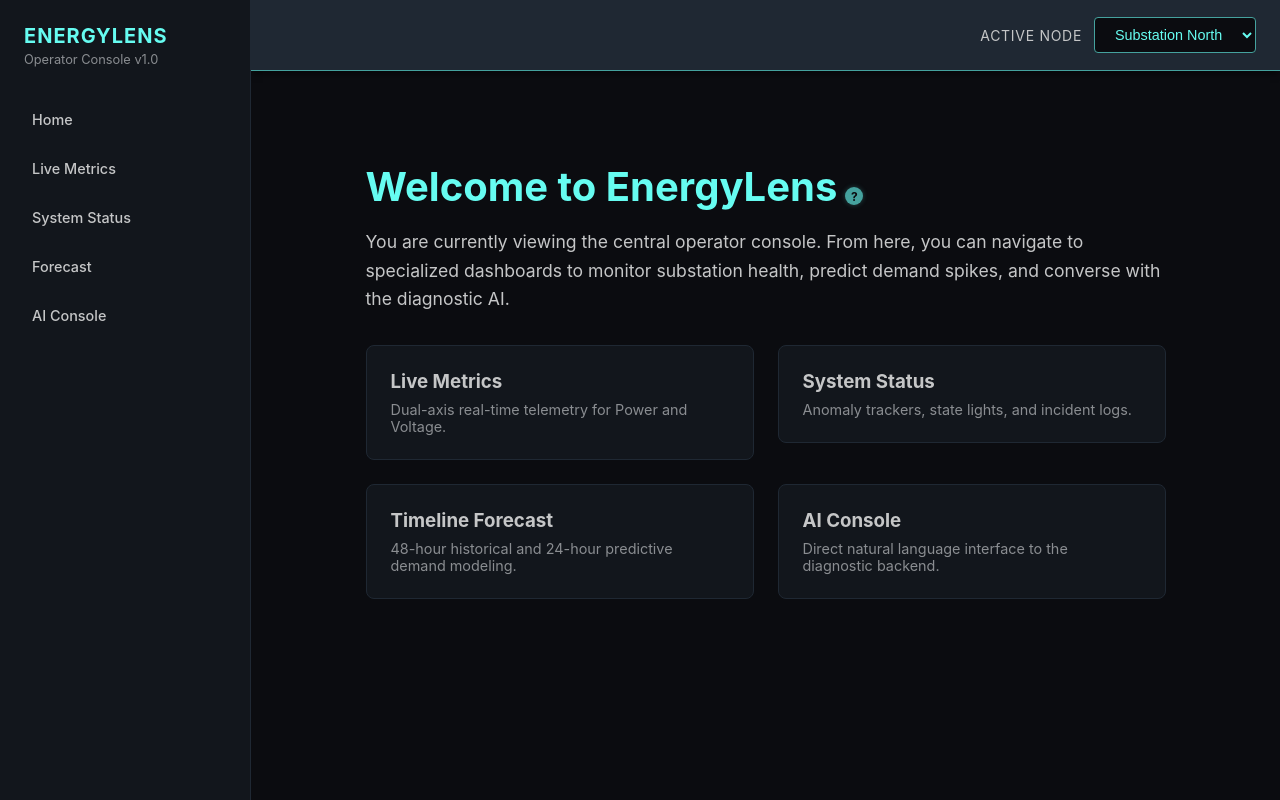
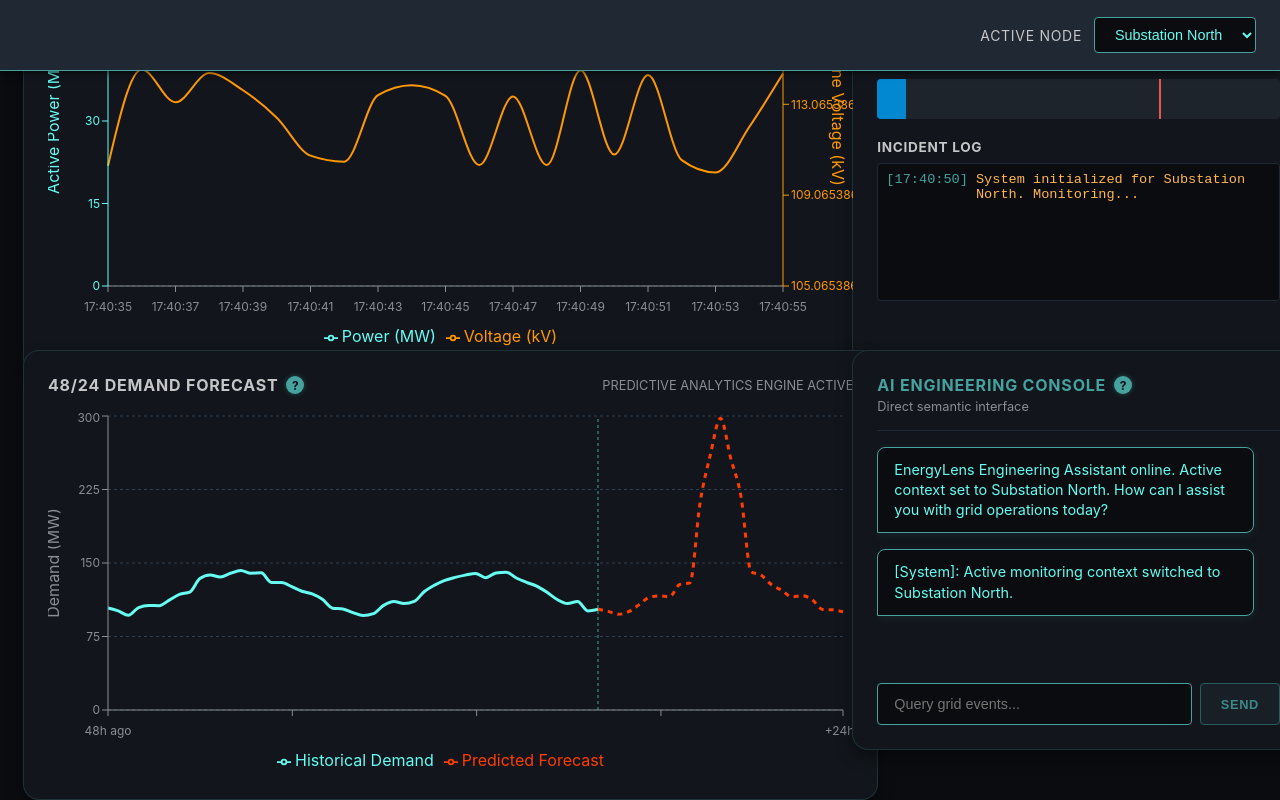
Before and after one commit to v4sud3v/EnergyLens, a Next.js app in the folder frontend/: page / in a window 1280 px wide. Built offline with nearby package versions, Linux system fonts and the light colour scheme.

Commit message:
refactor: standardize component UI styling and simplify application navigation by removing redundant route pages

```diff
--- a/frontend/app/components/AIChatConsole.tsx
+++ b/frontend/app/components/AIChatConsole.tsx
@@ -7,6 +7,8 @@ interface Message {
   sender: 'user' | 'ai';
   text: string;
 }
+
+import InfoTooltip from './InfoTooltip';
 
 export default function AIChatConsole({ activeNode }: { activeNode: string }) {
   const [messages, setMessages] = useState<Message[]>([
@@ -91,21 +93,33 @@ export default function AIChatConsole({ activeNode }: { activeNode: string }) {
       flexDirection: 'column',
       height: '100%',
       width: '100%',
-      backgroundColor: '#12161c', // Match sidebar bg
+      backgroundColor: '#12161c',
+      borderRadius: '16px',
+      padding: '24px',
+      border: '1px solid rgba(69, 162, 158, 0.2)',
+      boxShadow: '0 8px 16px rgba(0,0,0,0.4)',
       position: 'relative'
     }}>
       {/* Header Area */}
       <div style={{
         padding: '0 0 16px 0',
         borderBottom: '1px solid #1f2833',
-        flexShrink: 0
+        flexShrink: 0,
+        display: 'flex',
+        justifyContent: 'space-between',
+        alignItems: 'flex-start'
       }}>
+        <div>
+          <div style={{ display: 'flex', alignItems: 'center' }}>
             <h3 style={{ margin: 0, color: '#45a29e', fontSize: '1rem', textTransform: 'uppercase', letterSpacing: '0.05em' }}>
               AI Engineering Console
             </h3>
+            <InfoTooltip text="Ask the diagnostic backend questions about current telemetry, anomalies, or historical trends. The AI automatically contextualizes responses based on the Active Node." />
+          </div>
           <p style={{ margin: '4px 0 0 0', fontSize: '0.8rem', color: '#8a8d91' }}>
             Direct semantic interface
           </p>
+        </div>
       </div>
 
       {/* Sub-Component A: The Dialogue Feed */}
--- a/frontend/app/components/ClientLayout.tsx
+++ b/frontend/app/components/ClientLayout.tsx
@@ -2,7 +2,6 @@
 
 import React from 'react';
 import { NodeProvider } from '../context/NodeContext';
-import Sidebar from './Sidebar';
 import Header from './Header';
 
 export default function ClientLayout({ children }: { children: React.ReactNode }) {
@@ -10,19 +9,17 @@ export default function ClientLayout({ children }: { children: React.ReactNode }
     <NodeProvider>
       <div style={{
         display: 'flex',
+        flexDirection: 'column',
         height: '100vh',
         width: '100vw',
         backgroundColor: '#0b0c10',
         color: '#c5c6c7',
         fontFamily: "'Inter', system-ui, -apple-system, sans-serif"
       }}>
-        <Sidebar />
-        <div style={{ flex: 1, display: 'flex', flexDirection: 'column', minWidth: 0 }}>
-          <Header />
-          <main style={{ flex: 1, overflowY: 'auto', padding: '24px' }}>
-            {children}
-          </main>
-        </div>
+        <Header />
+        <main style={{ flex: 1, overflowY: 'auto', padding: '24px' }}>
+          {children}
+        </main>
       </div>
     </NodeProvider>
   );
--- a/frontend/app/components/LiveMetricsGraph.tsx
+++ b/frontend/app/components/LiveMetricsGraph.tsx
@@ -11,6 +11,7 @@ import {
   Legend,
   ResponsiveContainer
 } from 'recharts';
+import InfoTooltip from './InfoTooltip';
 
 interface DataPoint {
   time: string;
@@ -72,17 +73,23 @@ export default function LiveMetricsGraph({ activeNode }: { activeNode: string })
   return (
     <div style={{
       width: '100%',
-      height: '350px',
+      height: '100%',
+      minHeight: '350px',
       backgroundColor: '#12161c',
-      borderRadius: '8px',
-      padding: '16px',
-      border: '1px solid #1f2833',
-      boxShadow: '0 4px 6px rgba(0,0,0,0.3)'
+      borderRadius: '16px',
+      padding: '24px',
+      border: '1px solid rgba(69, 162, 158, 0.2)',
+      boxShadow: '0 8px 16px rgba(0,0,0,0.4)',
+      display: 'flex',
+      flexDirection: 'column'
     }}>
-      <h3 style={{ margin: '0 0 16px 0', color: '#c5c6c7', fontSize: '1rem', letterSpacing: '0.05em', textTransform: 'uppercase' }}>
-        Live Telemetry
-      </h3>
-      <div style={{ width: '100%', height: 'calc(100% - 32px)' }}>
+      <div style={{ display: 'flex', alignItems: 'center', marginBottom: '16px' }}>
+        <h3 style={{ margin: 0, color: '#c5c6c7', fontSize: '1rem', letterSpacing: '0.05em', textTransform: 'uppercase' }}>
+          Live Telemetry
+        </h3>
+        <InfoTooltip text="Dual-axis chart continuously mapping Active Power (MW) and Line Voltage (kV) over a 20-second sliding window." />
+      </div>
+      <div style={{ flex: 1, width: '100%', minHeight: '300px' }}>
         <ResponsiveContainer width="100%" height="100%">
           <LineChart
             data={data}
@@ -115,7 +122,7 @@ export default function LiveMetricsGraph({ activeNode }: { activeNode: string })
             />
 
             <Tooltip
-              contentStyle={{ backgroundColor: '#0b0c10', border: '1px solid #45a29e', borderRadius: '4px' }}
+              contentStyle={{ backgroundColor: '#0b0c10', border: '1px solid #45a29e', borderRadius: '8px' }}
               itemStyle={{ color: '#c5c6c7' }}
             />
             <Legend wrapperStyle={{ paddingTop: '10px' }}/>
--- a/frontend/app/components/StatusTrackers.tsx
+++ b/frontend/app/components/StatusTrackers.tsx
@@ -2,6 +2,7 @@
 
 import React, { useState, useEffect, useRef } from 'react';
 import styles from '../page.module.css';
+import InfoTooltip from './InfoTooltip';
 
 interface Incident {
   id: string;
@@ -84,18 +85,25 @@ export default function StatusTrackers({ activeNode }: { activeNode: string }) {
   return (
     <div style={{
       width: '100%',
+      height: '100%',
       backgroundColor: '#12161c',
-      borderRadius: '8px',
-      padding: '16px',
-      border: '1px solid #1f2833',
-      boxShadow: '0 4px 6px rgba(0,0,0,0.3)',
+      borderRadius: '16px',
+      padding: '24px',
+      border: '1px solid rgba(69, 162, 158, 0.2)',
+      boxShadow: '0 8px 16px rgba(0,0,0,0.4)',
       display: 'flex',
       flexDirection: 'column',
       gap: '20px'
     }}>
+      <div style={{ display: 'flex', alignItems: 'center', marginBottom: '4px' }}>
+        <h3 style={{ margin: 0, color: '#c5c6c7', fontSize: '1rem', letterSpacing: '0.05em', textTransform: 'uppercase' }}>
+          System Status
+        </h3>
+        <InfoTooltip text="State lights indicate overall health. The Anomaly Gauge flashes orange if the score exceeds 0.7, automatically adding a timestamped warning to the Incident Log below." />
+      </div>
 
       {/* Top Row: Lights & Gauge */}
-      <div style={{ display: 'grid', gridTemplateColumns: '1fr 1fr', gap: '24px' }}>
+      <div style={{ display: 'flex', flexDirection: 'column', gap: '24px' }}>
 
         {/* Sub-Component A: State Lights */}
         <div>
--- a/frontend/app/components/TimelineForecast.tsx
+++ b/frontend/app/components/TimelineForecast.tsx
@@ -75,6 +75,8 @@ const generateData = (nodeName: string): ForecastData[] => {
   return data;
 };
 
+import InfoTooltip from './InfoTooltip';
+
 export default function TimelineForecast({ activeNode }: { activeNode: string }) {
   const [data, setData] = useState<ForecastData[]>([]);
 
@@ -85,25 +87,30 @@ export default function TimelineForecast({ activeNode }: { activeNode: string })
   return (
     <div style={{
       width: '100%',
-      height: '350px',
+      height: '100%',
+      minHeight: '350px',
       backgroundColor: '#12161c',
-      borderRadius: '8px',
-      padding: '16px',
-      border: '1px solid #1f2833',
-      boxShadow: '0 4px 6px rgba(0,0,0,0.3)',
-      marginTop: '24px' // Adding margin to separate from the Status Trackers
+      borderRadius: '16px',
+      padding: '24px',
+      border: '1px solid rgba(69, 162, 158, 0.2)',
+      boxShadow: '0 8px 16px rgba(0,0,0,0.4)',
+      display: 'flex',
+      flexDirection: 'column'
     }}>
       <div style={{ display: 'flex', justifyContent: 'space-between', alignItems: 'center', marginBottom: '16px' }}>
-        <h3 style={{ margin: 0, color: '#c5c6c7', fontSize: '1rem', letterSpacing: '0.05em', textTransform: 'uppercase' }}>
-          48/24 Demand Forecast
-        </h3>
+        <div style={{ display: 'flex', alignItems: 'center' }}>
+          <h3 style={{ margin: 0, color: '#c5c6c7', fontSize: '1rem', letterSpacing: '0.05em', textTransform: 'uppercase' }}>
+            48/24 Demand Forecast
+          </h3>
+          <InfoTooltip text="Visualizes 48 hours of historical actuals against 24 hours of future predictions. Watch for orange dashed spikes indicating predicted grid instability." />
+        </div>
         <span style={{ fontSize: '0.8rem', color: '#8a8d91', textTransform: 'uppercase' }}>
           Predictive Analytics Engine Active
         </span>
       </div>
 
-      <div style={{ width: '100%', height: 'calc(100% - 36px)' }}>
-        <ResponsiveContainer width="99%" height="100%">
+      <div style={{ flex: 1, width: '100%', minHeight: '300px' }}>
+        <ResponsiveContainer width="100%" height="100%">
           <LineChart
             data={data}
             margin={{ top: 5, right: 10, left: 0, bottom: 5 }}
--- a/frontend/app/page.tsx
+++ b/frontend/app/page.tsx
@@ -1,70 +1,44 @@
 "use client";
 
 import React from "react";
-import InfoTooltip from "./components/InfoTooltip";
+import LiveMetricsGraph from "./components/LiveMetricsGraph";
+import StatusTrackers from "./components/StatusTrackers";
+import TimelineForecast from "./components/TimelineForecast";
+import AIChatConsole from "./components/AIChatConsole";
+import { useNodeContext } from "./context/NodeContext";
 
 export default function Home() {
+  const { activeNode } = useNodeContext();
+
   return (
-    <div style={{ maxWidth: '800px', margin: '0 auto', paddingTop: '40px' }}>
-      <h1 style={{ color: '#66fcf1', fontSize: '2.5rem', marginBottom: '16px' }}>
-        Welcome to EnergyLens
-        <InfoTooltip text="EnergyLens is a next-generation power grid monitoring console. Use the navigation sidebar to explore real-time telemetry, forecasts, and AI diagnostics." />
-      </h1>
-      <p style={{ color: '#c5c6c7', fontSize: '1.1rem', lineHeight: 1.6, marginBottom: '32px' }}>
-        You are currently viewing the central operator console. From here, you can navigate to specialized dashboards to monitor substation health, predict demand spikes, and converse with the diagnostic AI.
-      </p>
+    <div style={{
+      display: 'grid',
+      gridTemplateColumns: '2fr 1fr',
+      gridTemplateRows: 'auto auto',
+      gap: '24px',
+      maxWidth: '1600px',
+      margin: '0 auto',
+      height: '100%'
+    }}>
+      {/* Top Left: Live Metrics (Spans 1 col, but 2fr width) */}
+      <div style={{ gridColumn: '1 / 2', gridRow: '1 / 2', minWidth: 0 }}>
+        <LiveMetricsGraph activeNode={activeNode} />
+      </div>
 
-      <div style={{ display: 'grid', gridTemplateColumns: '1fr 1fr', gap: '24px' }}>
-        <DashboardCard
-          title="Live Metrics"
-          desc="Dual-axis real-time telemetry for Power and Voltage."
-          link="/metrics"
-        />
-        <DashboardCard
-          title="System Status"
-          desc="Anomaly trackers, state lights, and incident logs."
-          link="/status"
-        />
-        <DashboardCard
-          title="Timeline Forecast"
-          desc="48-hour historical and 24-hour predictive demand modeling."
-          link="/forecast"
-        />
-        <DashboardCard
-          title="AI Console"
-          desc="Direct natural language interface to the diagnostic backend."
-          link="/chat"
-        />
+      {/* Top Right: Status Trackers */}
+      <div style={{ gridColumn: '2 / 3', gridRow: '1 / 2', minWidth: 0 }}>
+        <StatusTrackers activeNode={activeNode} />
+      </div>
+
+      {/* Bottom Left: Timeline Forecast */}
+      <div style={{ gridColumn: '1 / 2', gridRow: '2 / 3', minWidth: 0 }}>
+        <TimelineForecast activeNode={activeNode} />
+      </div>
+
+      {/* Bottom Right: AI Chat Console */}
+      <div style={{ gridColumn: '2 / 3', gridRow: '2 / 3', minWidth: 0, display: 'flex', flexDirection: 'column' }}>
+        <AIChatConsole activeNode={activeNode} />
       </div>
     </div>
   );
 }
-
-function DashboardCard({ title, desc, link }: { title: string, desc: string, link: string }) {
-  return (
-    <a href={link} style={{ textDecoration: 'none' }}>
-      <div style={{
-        backgroundColor: '#12161c',
-        border: '1px solid #1f2833',
-        borderRadius: '8px',
-        padding: '24px',
-        cursor: 'pointer',
-        transition: 'transform 0.2s ease, border-color 0.2s ease, box-shadow 0.2s ease',
-      }}
-      onMouseOver={(e) => {
-        e.currentTarget.style.borderColor = '#45a29e';
-        e.currentTarget.style.transform = 'translateY(-2px)';
-        e.currentTarget.style.boxShadow = '0 4px 12px rgba(69, 162, 158, 0.1)';
-      }}
-      onMouseOut={(e) => {
-        e.currentTarget.style.borderColor = '#1f2833';
-        e.currentTarget.style.transform = 'none';
-        e.currentTarget.style.boxShadow = 'none';
-      }}
-      >
-        <h3 style={{ margin: '0 0 8px 0', color: '#c5c6c7' }}>{title}</h3>
-        <p style={{ margin: 0, color: '#8a8d91', fontSize: '0.9rem' }}>{desc}</p>
-      </div>
-    </a>
-  );
-}
```
Also changed, not shown: frontend/app/chat/page.tsx (deleted, +0 -24 lines), frontend/app/components/InfoTooltip.tsx (+5 -5 lines), frontend/app/forecast/page.tsx (deleted, +0 -22 lines), frontend/app/metrics/page.tsx (deleted, +0 -22 lines), frontend/app/status/page.tsx (deleted, +0 -22 lines). Lines whose indentation alone changed are shown as unchanged.
